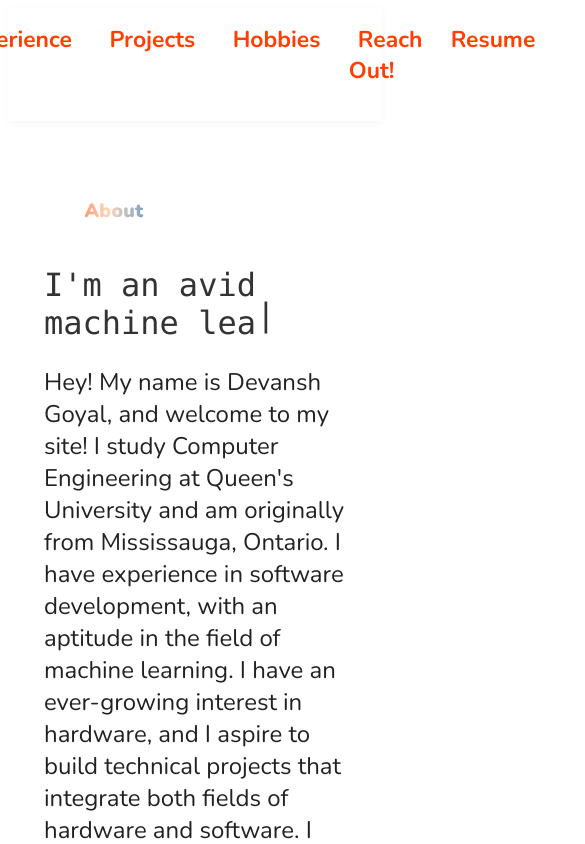
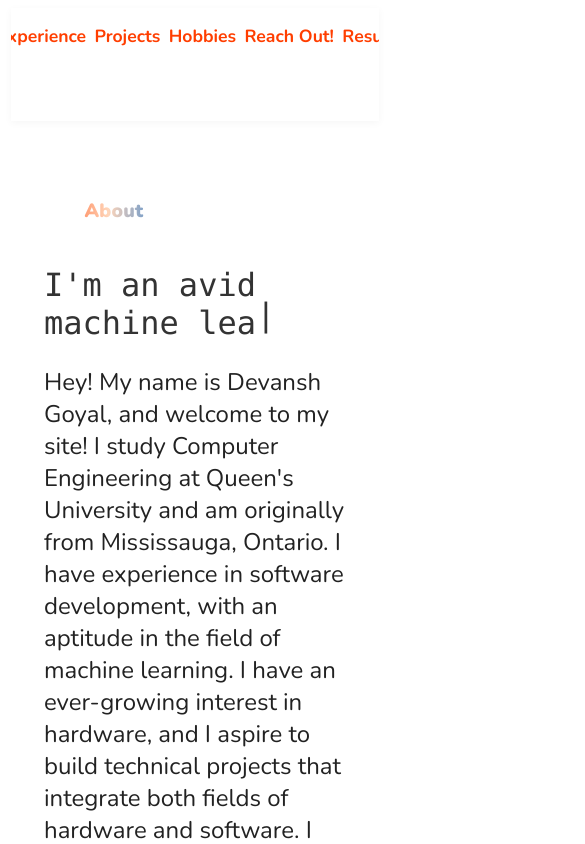
Before and after one commit to devanshg07/PersonalPortfolio, a Svelte app: page / in a window 390 px wide. Shown: the top 844 px of the page, 585 px wide, since content can reach past the window. Built offline with nearby package versions, Linux system fonts and the light colour scheme.

Commit message:
update personal site

```diff
--- a/public/index.html
+++ b/public/index.html
@@ -4,9 +4,9 @@
 	<meta charset='utf-8'>
 	<meta name='viewport' content='width=device-width,initial-scale=1'>
 
-	<title>Svelte app</title>
+	<title>Devansh Goyal's Portfolio</title>
 
-	<link rel='icon' type='image/png' href='/favicon.png'>
+	<link rel='icon' type='image/svg+xml' href='/favicon.svg'>
 	<link rel='stylesheet' href='/global.css'>
 	<link rel='stylesheet' href='/build/bundle.css'>
 
--- a/src/App.svelte
+++ b/src/App.svelte
@@ -262,7 +262,7 @@
 	<section id="reachout">
 		<h2><i class="fa-solid fa-paper-plane fa-fw section-icon"></i> Reach Out!</h2>
 		<div class="reachout-links">
-			<a class="insta-link" href="https://instagram.com/devanshg07" target="_blank" rel="noopener">Instagram: @devanshg07</a>
+			<a class="insta-link" href="https://instagram.com/devansh.goyal__" target="_blank" rel="noopener">devansh.goyal__</a>
 			<a class="github-link" href="https://github.com/devanshg07" target="_blank" rel="noopener">GitHub: devanshg07</a>
 			<a class="linkedin-link" href="https://www.linkedin.com/in/devanshg07" target="_blank" rel="noopener">LinkedIn: Devanshg07</a>
 			<a class="email-link" href="https://mail.google.com/mail/?view=cm&to=devanshgoyal087@gmail.com" target="_blank" rel="noopener">Email: devanshgoyal087@gmail.com</a>
@@ -281,22 +281,29 @@ nav {
 	position: sticky;
 	top: 0;
 	z-index: 10;
+	overflow-x: auto;
+	margin-left: 2em;
+	margin-right: 1em;
 }
 nav ul {
 	display: flex;
-	gap: 2em;
+	gap: 0.8em;
 	list-style: none;
 	margin: 0;
-	padding: 0;
+	padding: 0 3em;
+	flex-wrap: wrap;
+	justify-content: center;
+	min-width: max-content;
 }
 nav a {
 	color: #ff3e00;
 	font-weight: bold;
 	text-decoration: none;
-	font-size: 2.5em;
+	font-size: 0.9em;
 	transition: color 0.2s, box-shadow 0.22s, transform 0.22s, background 0.22s;
 	border-radius: 0.5em;
-	padding: 0.1em 0.4em;
+	padding: 0.1em 0.3em;
+	white-space: nowrap;
 }
 nav a:hover, nav a:focus {
 	color: #a259e6;
@@ -684,16 +691,21 @@ p, li, .exp-list, .exp-desc {
 	}
 }
 @media (max-width: 800px) {
+	nav {
+		margin-left: 0.5em;
+		margin-right: 0.5em;
+	}
 	nav ul {
-		gap: 1.2em;
+		gap: 0.6em;
+		padding: 0 2em;
 	}
 	nav a {
-		font-size: 1.3em;
+		font-size: 1.4em;
+		padding: 0.1em 0.2em;
 	}
 	.exp-card, .project-card, .shad-card {
-		padding: 1.2em 0.7em 1.2em 0.7em;
-		width: 98vw;
-		max-width: 99vw;
+		width: 95vw;
+		max-width: 600px;
 	}
 	.bubble {
 		font-size: 1em;
@@ -720,7 +732,33 @@ p, li, .exp-list, .exp-desc {
 		font-size: 2em;
 	}
 }
+@media (max-width: 600px) {
+	nav {
+		margin-left: 0.3em;
+		margin-right: 0.3em;
+	}
+	nav ul {
+		gap: 0.4em;
+		padding: 0 1.5em;
+	}
+	nav a {
+		font-size: 1.2em;
+		padding: 0.1em 0.15em;
+	}
+}
 @media (max-width: 500px) {
+	nav {
+		margin-left: 0.2em;
+		margin-right: 0.2em;
+	}
+	nav ul {
+		gap: 0.3em;
+		padding: 0 1em;
+	}
+	nav a {
+		font-size: 1em;
+		padding: 0.1em 0.1em;
+	}
 	.exp-card, .project-card, .shad-card {
 		padding: 0.7em 0.2em 0.7em 0.2em;
 		width: 99vw;
```
Also changed, not shown: public/favicon.svg (added).
